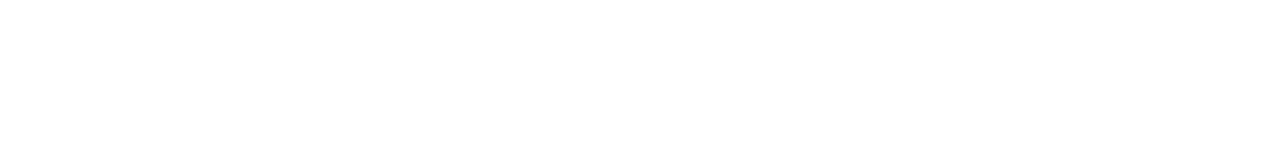
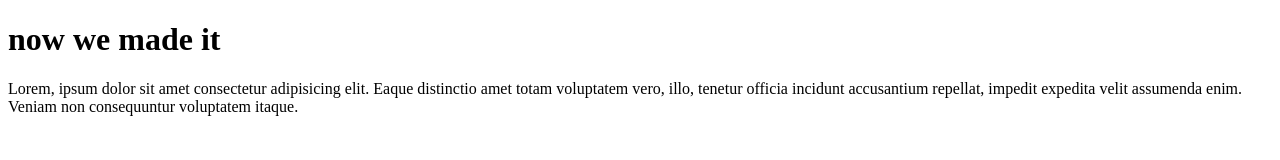
Before and after one commit to Eliasgichonge/tajiri, a plain HTML site: page index.html in a window 1280 px wide. Drawn offline with Linux system fonts and the light colour scheme.

Commit message:
now we made

```diff
--- a/index.html
+++ b/index.html
@@ -3,9 +3,10 @@
 <head>
     <meta charset="UTF-8">
     <meta name="viewport" content="width=device-width, initial-scale=1.0">
-    <title>Document</title>
+    <title>first web page</title>
 </head>
 <body>
-
+    <h1>now we made it</h1>
+    <p>Lorem, ipsum dolor sit amet consectetur adipisicing elit. Eaque distinctio amet totam voluptatem vero, illo, tenetur officia incidunt accusantium repellat, impedit expedita velit assumenda enim. Veniam non consequuntur voluptatem itaque.</p>
 </body>
 </html>
```
